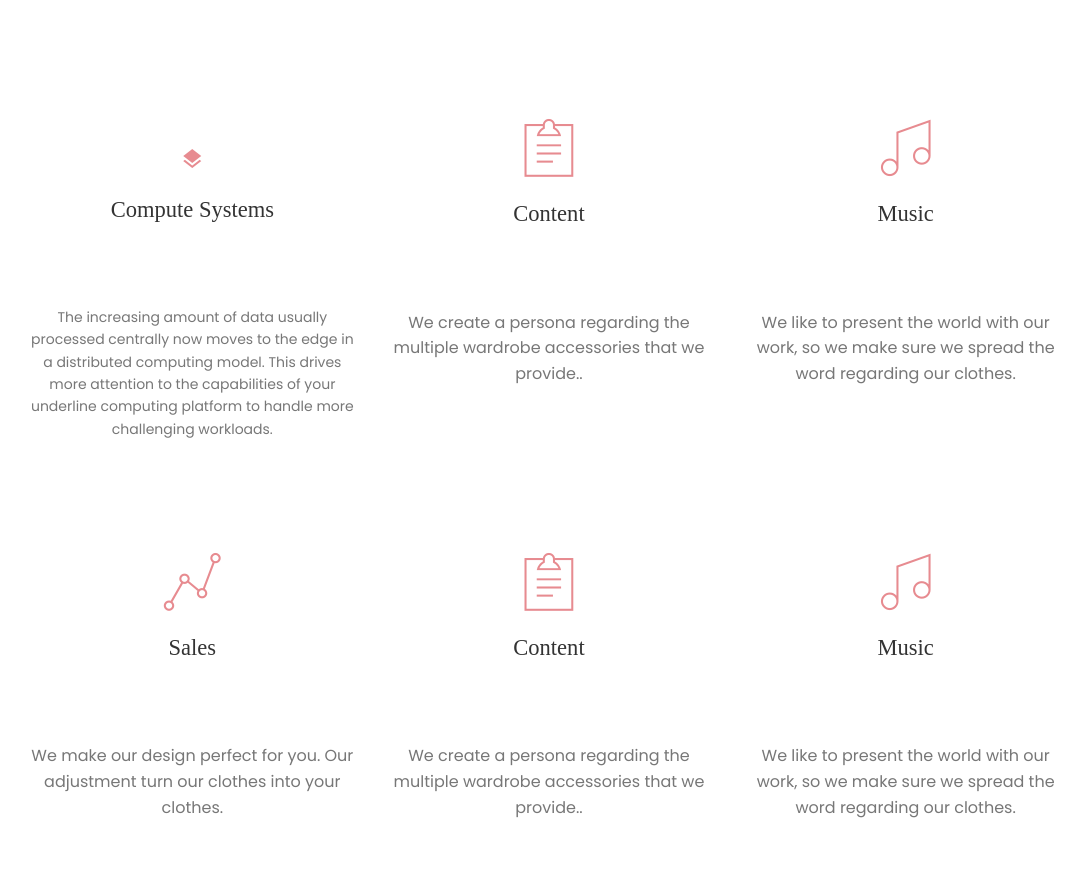
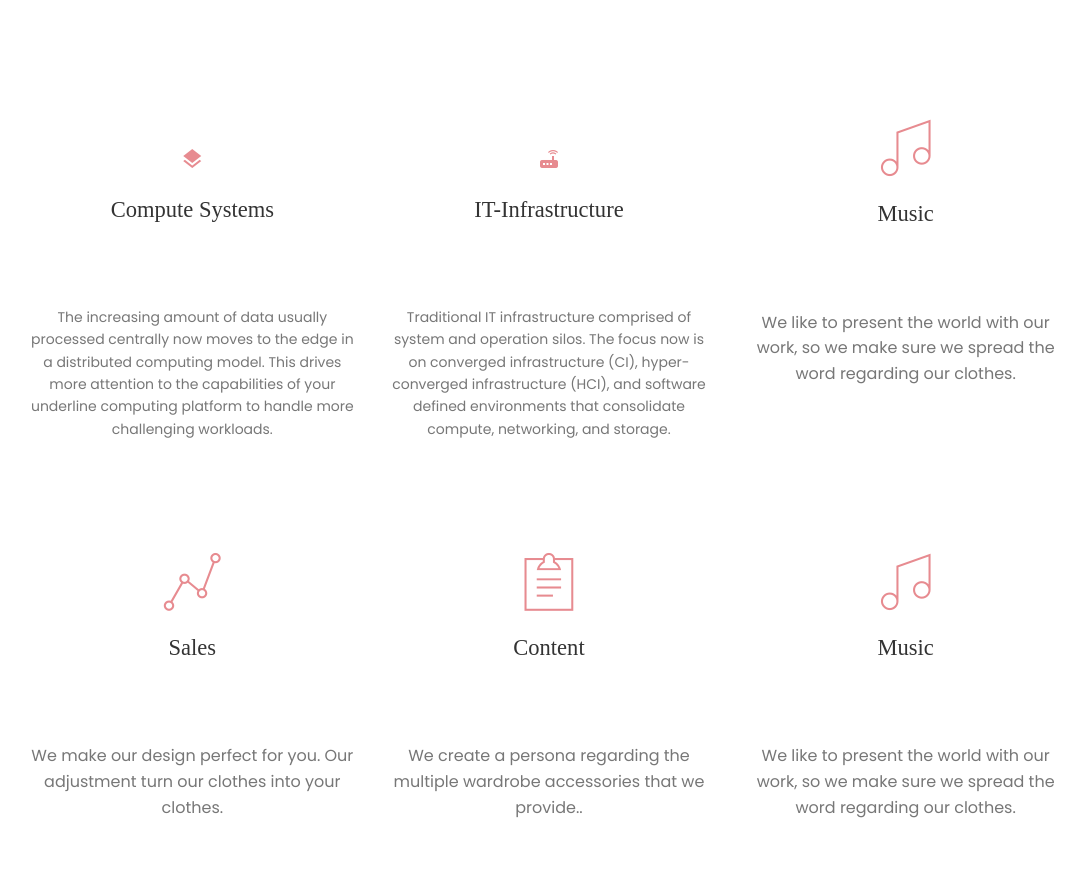
Before and after one commit to meniit/menitia, a plain HTML site: page index.html in a window 1280 px wide. Shown: the part 1305-2193 px from the top of the page, without its empty margins (91-1176 px from the left). Drawn offline with Linux system fonts and the light colour scheme; some packages are replaced by stand-ins of ours; a web font is replaced by a local one.

Commit message:
comment IT infrast

```diff
--- a/index.html
+++ b/index.html
@@ -210,10 +210,12 @@ We build that by getting to know you, your needs and creating the best looking c
 <div class="col-md-4">
 <div class="info-icon">
 <div class="icon text-danger">
-<i class="pe-7s-note2"></i>
+<i class="material-icons">router</i>
 </div>
-<h3>Content</h3>
-<p class="description">We create a persona regarding the multiple wardrobe accessories that we provide..</p>
+<h3>IT-Infrastructure</h3>
+<p class="text-muted">Traditional IT infrastructure comprised of system and operation silos. The focus now is on
+                  converged infrastructure (CI), hyper-converged infrastructure (HCI), and software defined environments that
+                  consolidate compute, networking, and storage.</p>
 </div>
 </div>
 <div class="col-md-4">
```
